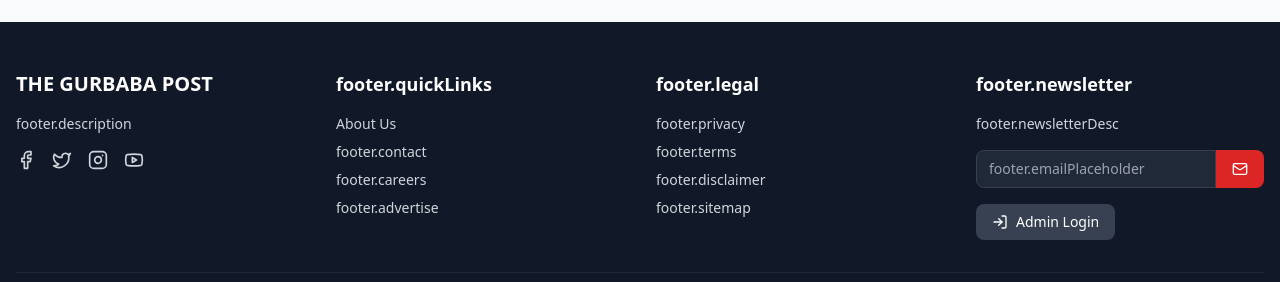
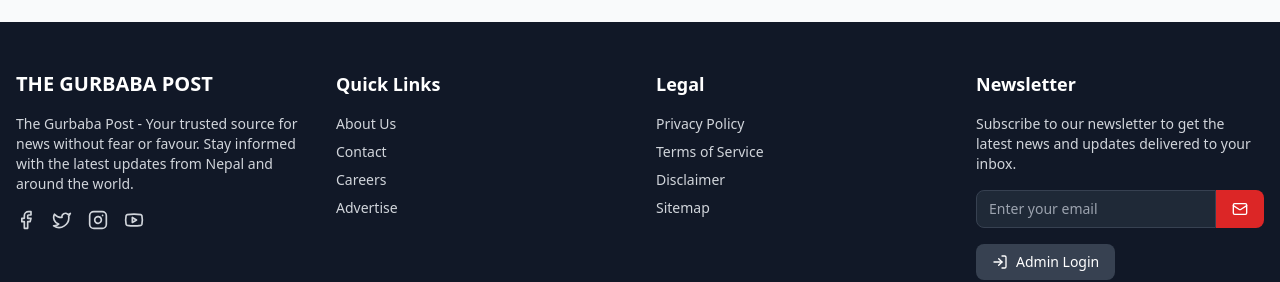
Before and after one commit to PatrickPC/Gurbaba, a React (Vite) app: page /contact in a window 1280 px wide. Shown: the part 1883-2165 px from the top of the page. Built offline with nearby package versions, Linux system fonts and the light colour scheme; no server answers; the database is empty.

Commit message:
Fix: Language toggle in footer

```diff
--- a/src/contexts/LanguageContext.tsx
+++ b/src/contexts/LanguageContext.tsx
@@ -1,4 +1,5 @@
-import { createContext, useContext, useState } from 'react';
+
+import React, { createContext, useContext, useState } from 'react';
 
 type Language = 'EN' | 'नेपाली';
 
@@ -29,10 +30,20 @@ const translations = {
     'home.loadMore': 'Load More',
     'article.share': 'Share',
     'article.relatedArticles': 'Related Articles',
+    'footer.description': 'The Gurbaba Post - Your trusted source for news without fear or favour. Stay informed with the latest updates from Nepal and around the world.',
+    'footer.quickLinks': 'Quick Links',
     'footer.aboutUs': 'About Us',
-    'footer.contactUs': 'Contact Us',
-    'footer.privacyPolicy': 'Privacy Policy',
-    'footer.termsOfService': 'Terms of Service',
+    'footer.contact': 'Contact',
+    'footer.careers': 'Careers',
+    'footer.advertise': 'Advertise',
+    'footer.legal': 'Legal',
+    'footer.privacy': 'Privacy Policy',
+    'footer.terms': 'Terms of Service',
+    'footer.disclaimer': 'Disclaimer',
+    'footer.sitemap': 'Sitemap',
+    'footer.newsletter': 'Newsletter',
+    'footer.newsletterDesc': 'Subscribe to our newsletter to get the latest news and updates delivered to your inbox.',
+    'footer.emailPlaceholder': 'Enter your email',
     'footer.copyright': '© 2023 The Gurbaba Post. All rights reserved.',
     'contact.title': 'Contact Us',
     'contact.subtitle': 'Get in touch with The Gurbaba Post team. We\'d love to hear from you.',
@@ -91,11 +102,21 @@ const translations = {
     'home.loadMore': 'थप लोड गर्नुहोस्',
     'article.share': 'बाँड्नुहोस्',
     'article.relatedArticles': 'सम्बन्धित लेख',
+    'footer.description': 'द गुरबाबा पोस्ट - डर र पक्षपात बिना तपाईंको भरपर्दो समाचार स्रोत। नेपाल र विश्वभरका ताजा अपडेटहरूसँग अवगत रहनुहोस्।',
+    'footer.quickLinks': 'द्रुत लिंकहरू',
     'footer.aboutUs': 'हाम्रो बारेमा',
-    'footer.contactUs': 'सम्पर्क गर्नुहोस्',
-    'footer.privacyPolicy': 'गोपनीयता नीति',
-    'footer.termsOfService': 'सेवाका सर्तहरू',
-    'footer.copyright': '© २०२३ गुरबाबा पोस्ट। सर्वाधिकार सुरक्षित।',
+    'footer.contact': 'सम्पर्क',
+    'footer.careers': 'करियर',
+    'footer.advertise': 'विज्ञापन',
+    'footer.legal': 'कानुनी',
+    'footer.privacy': 'गोपनीयता नीति',
+    'footer.terms': 'सेवाका सर्तहरू',
+    'footer.disclaimer': 'अस्वीकरण',
+    'footer.sitemap': 'साइट नक्सा',
+    'footer.newsletter': 'न्यूजलेटर',
+    'footer.newsletterDesc': 'ताजा समाचार र अपडेटहरू तपाईंको इनबक्समा पाउन हाम्रो न्यूजलेटर सब्सक्राइब गर्नुहोस्।',
+    'footer.emailPlaceholder': 'आफ्नो इमेल प्रविष्ट गर्नुहोस्',
+    'footer.copyright': '© २०२३ द गुरबाबा पोस्ट। सर्वाधिकार सुरक्षित।',
     'contact.title': 'हामीलाई सम्पर्क गर्नुहोस्',
     'contact.subtitle': 'द गुरबाबा पोस्ट टोलीसँग सम्पर्कमा रहनुहोस्। हामी तपाईंबाट सुन्न चाहन्छौं।',
     'contact.backToHome': 'घर फिर्ता',
```
